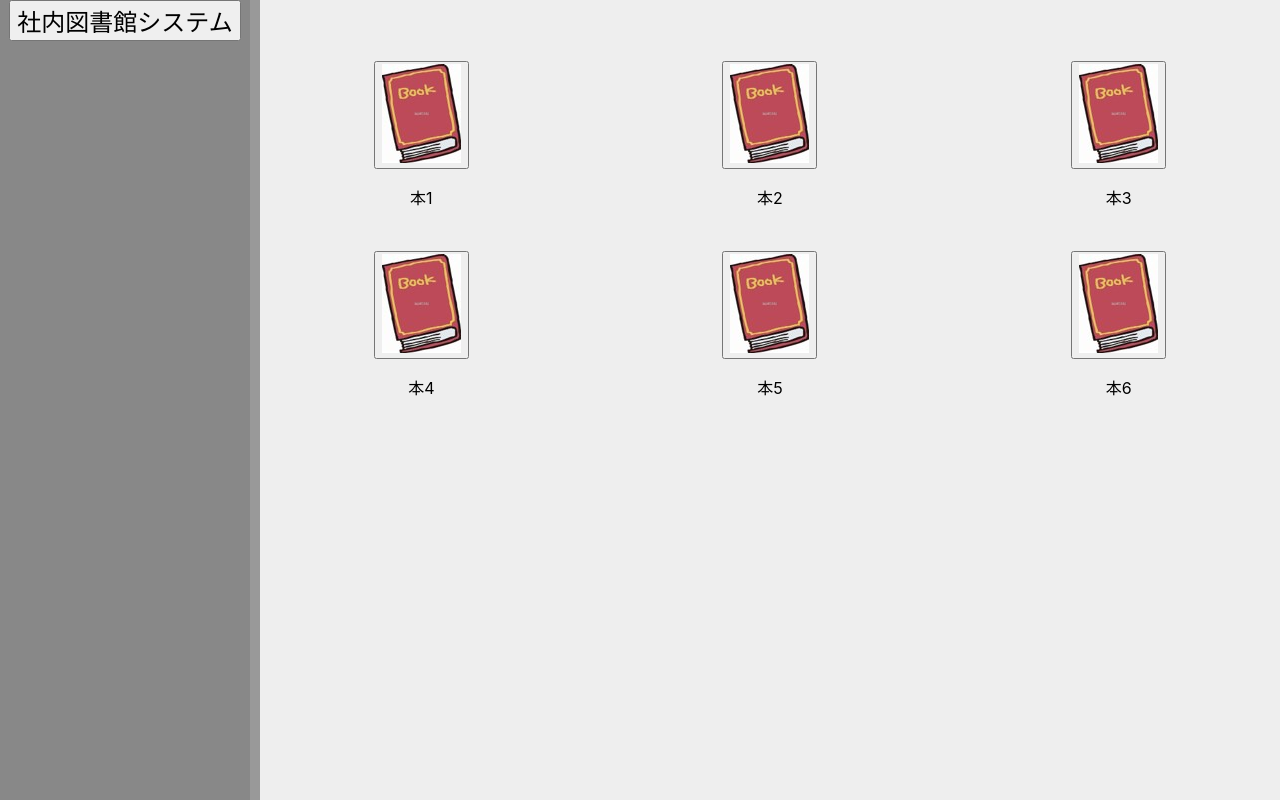
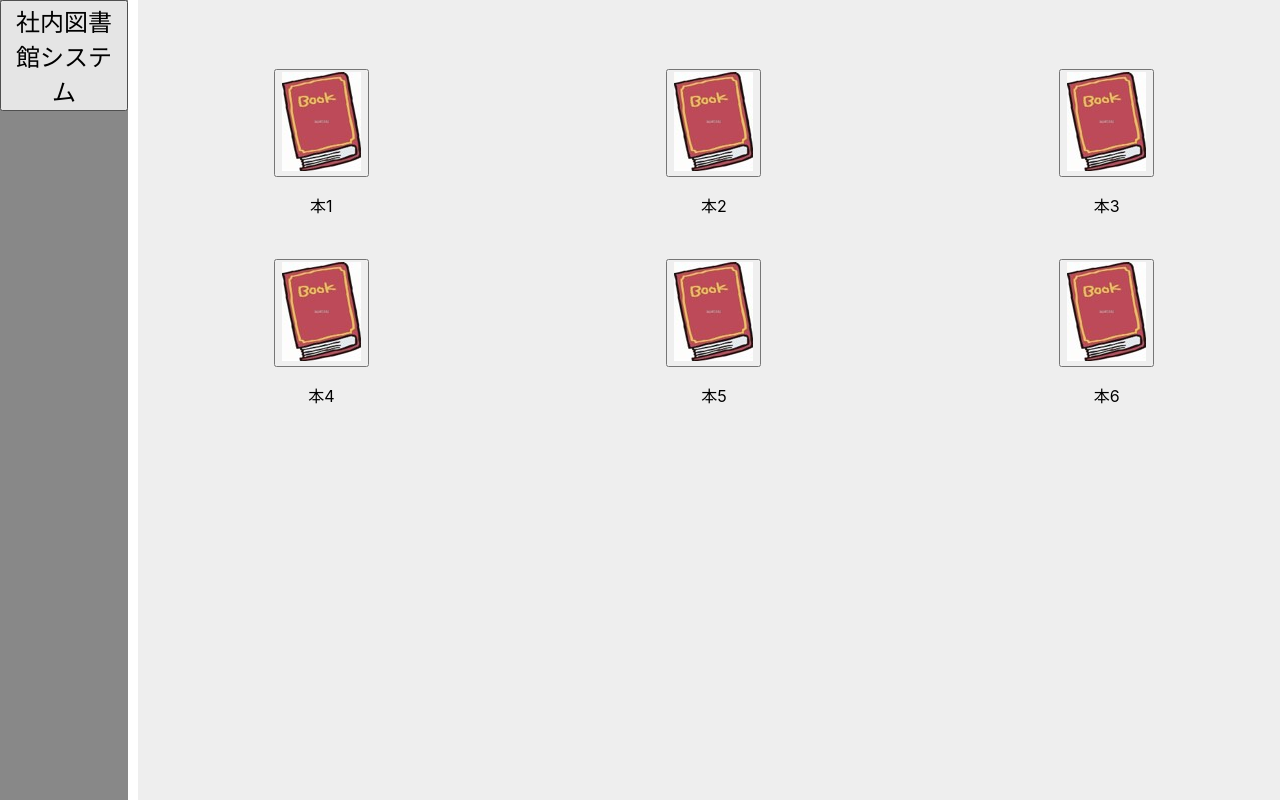
Before and after one commit to KagoshimaKazuya/agile-design, a React (Create React App) app: page / in a window 1280 px wide. Built offline with nearby package versions, Linux system fonts and the light colour scheme.

Commit message:
チャットの枠を作りました、他にもいろいろ調整しました

```diff
--- a/src/App.css
+++ b/src/App.css
@@ -1,19 +1,22 @@
 .whole{
   display: flex;
   min-height: 100vh;
-  background-color: #999;
+  /* background-color: #999; */
 }
 
 .content{
-  flex: 1;
-  background-color: #eee;
+  /* flex: 1; */
+  position:absolute;
+  left: 10vw;
+  height: 100vh;
+  width: 90vw;
+  /* background-color: #993838; */
   text-align: center;
-  margin-left: 10px;
 }
 
 .leftNavigation{
-  width: 250px;
-  min-width: 250px;
+  width: 10vw;
+  min-width: 10vw;
   text-align:center;
   background-color: #888;
   color: #fff;
--- a/src/App.js
+++ b/src/App.js
@@ -18,6 +18,7 @@ function App() {
         </div>
 
         <div className="content">
+
 
           {pageName === "Top" &&
             <Top
--- a/src/Content.css
+++ b/src/Content.css
@@ -1,41 +1,85 @@
-.main{
+/* .main{
     display: flex;
     min-height: 100vh;
     background-color: #999;
-}
+} */
 
-.contentheader {
+/* .contentheader {
     display: flex;
     width: 100%;
     height: 6vh;
     background-color: darkgrey;
     justify-content: right;
-  }
+  } */
+.content{
+/* flex: 1; */
+    position:absolute;
+    left: 20vw;
+    height: 100vh;
+    width: 100vw;
+    /* background-color: #993838; */
+    text-align: center;
+    margin-left: 10px;
+}
+
+.mid{
+    width:70vw;
+    height:100vh;
+    /* background-color: rgb(0, 255, 0); */
+}
+
+.right{
+    position:absolute;
+    top:0vh;
+    right: 0vw;
+    width:20vw;
+    height:100vh;
+    background-color: rgb(129, 141, 247);
+}
 
 .reader {
-display: flex;
-width: 100%;
-height: 90vh;
-background-color: rgb(255, 255, 255);
-justify-content: center;
+    position:absolute;
+    top:0vh;
+    /* right: 1vw; */
+    width: 70vw;
+    height:95vh;
+    background-color: rgb(227, 236, 174);
+    justify-content: center;
 }
 
+.footer {
+    display: flex;
+    position:absolute;
+    bottom:0vh;
+    /* right: 1vw; */
+    width: 70vw;
+    height:5vh;
+    /* background-color: rgb(238, 28, 171); */
+    justify-content: center;
+    }
+
+/*
 .leftNavigation{
     width: 250px;
     text-align:center;
     background-color: #888;
     color: #fff;
+} */
+
+
+
+.contentimg{
+    position:absolute;
+    top: 10%;
+    left: 0%;
+    width: 70vw;
 }
 
-.contentimg{
-    width: 80vw;
-}
-
-footer{
+/* footer{
     display: flex;
     height: 4vh;
     background-color: #999;
-}
+} */
 
 .arrowgramright{
     flex: 8;
@@ -70,3 +114,13 @@ footer{
     grid-template-columns:repeat(3, minmax(240px,1fr));
     margin-top: 6%;
 }
+
+.arrowchar{
+    /* position: absolute;
+    top:50%; */
+    font-size:100%;
+}
+
+.pagebox{
+    font-size:100%;
+}
--- a/src/Content.js
+++ b/src/Content.js
@@ -25,10 +25,11 @@ export const Content = (props) => {
     return(
         <>
 
-                    <div className="contentheader">
+                    {/* <div className="contentheader">
                         <button onClick={() => returnTop()}><font size="7">×</font></button>
-                    </div>
-
+                    </div> */}
+            {/* <div className="content"> */}
+                <div className='mid'>
                     <div className="reader">
 
                         <div id="page-1" class="page active">
@@ -48,28 +49,37 @@ export const Content = (props) => {
                             <img className="contentimg" src={page03} alt="img"/>
                         }
                         </div>
-
-
                     </div>
 
-                    <footer>
+                    <div className="footer">
                         <div className="arrowgramleft">
-                            <button disabled={isMinLimitPages} onClick={onClickCountDawn}><font size="5">
+                            <button disabled={isMinLimitPages} onClick={onClickCountDawn}><font className="arrowchar">
                                 ◀
                             </font></button>
                         </div>
 
                         <div className="pages">
-                            <p>{pagenum*2+1}{", "}{pagenum*2+2}</p>
+                            <p className="pagebox">{pagenum*2+1}{", "}{pagenum*2+2}</p>
                         </div>
 
                         <div className="arrowgramright">
-                            <button disabled={isMaxLimitPages} onClick={onClickCountUp}><font size="5">
+                            <button disabled={isMaxLimitPages} onClick={onClickCountUp}><font className="arrowchar">
                                 ▶
                             </font></button>
 
                         </div>
-                    </footer>
+                    </div>
+
+
+
+
+                </div>
+
+
+                <div className='right'>
+                    <p>right</p>
+                </div>
+
 
 
         </>
```
Also changed, not shown: src/img/03.png.
